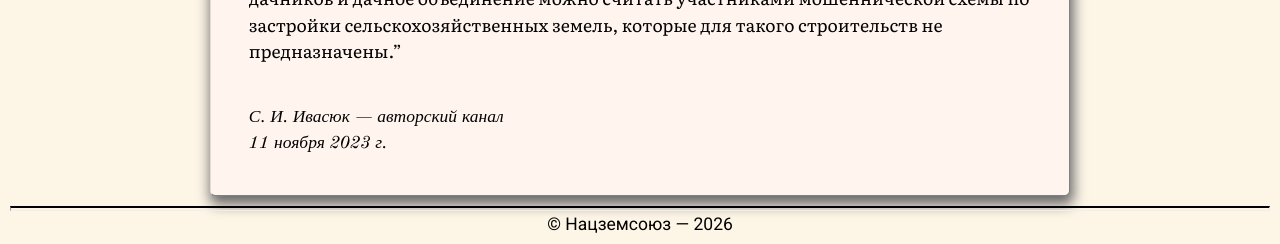
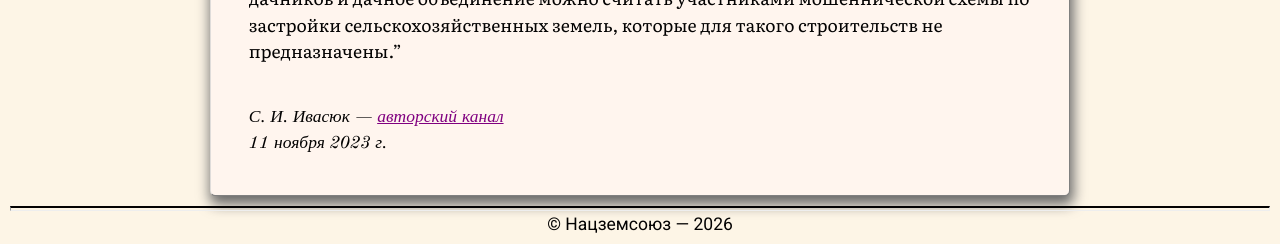
Before and after one commit to SergSi/land-use-art, a Jekyll site: the page built from _posts/2023-03-01-dachi.md, in a window 1280 px wide and 900 px high, scrolled down 2619 px. Shown: the part 653-897 px from the top of the window. Built offline with Jekyll 4.4.1, drawn with Linux system fonts in a browser that asks for light colours; some web fonts are replaced.

Commit message:
Update date.html

```diff
--- a/_includes/date.html
+++ b/_includes/date.html
@@ -1,6 +1,6 @@
 <div style="font-family: 'Old Standard TT', serif;">
     {% if page.author %}
-      {{ page.author }} — <a href="https://t.me/land_use_58" target="_blank" rel="noopener noreferrer" style="text-decoration: none; color: inherit;">авторский канал</a><br>
+      {{ page.author }} — <a href="https://t.me/land_use_58" target="_blank" rel="noopener noreferrer">авторский канал</a><br>
     {% endif %}
     {% if page.date %}
     {{ page.date | date: "%d %B %Y г."
```
